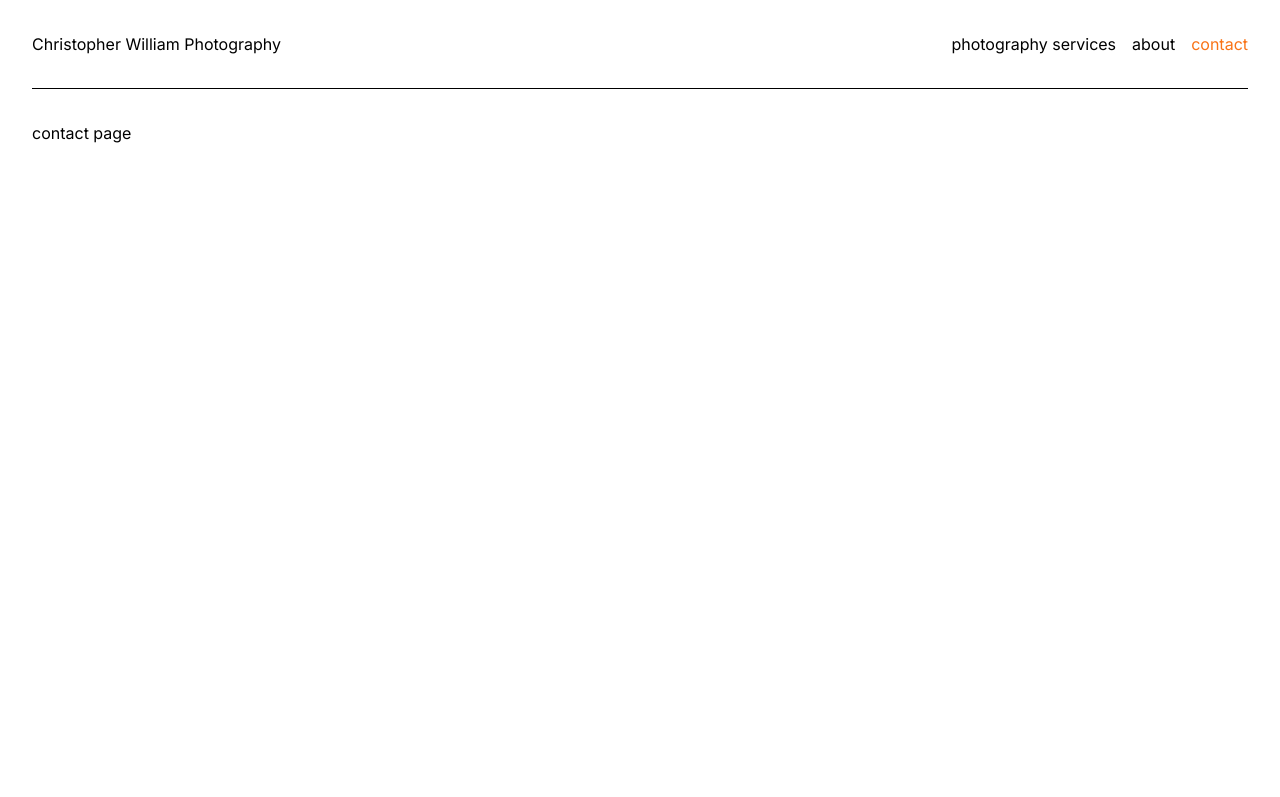
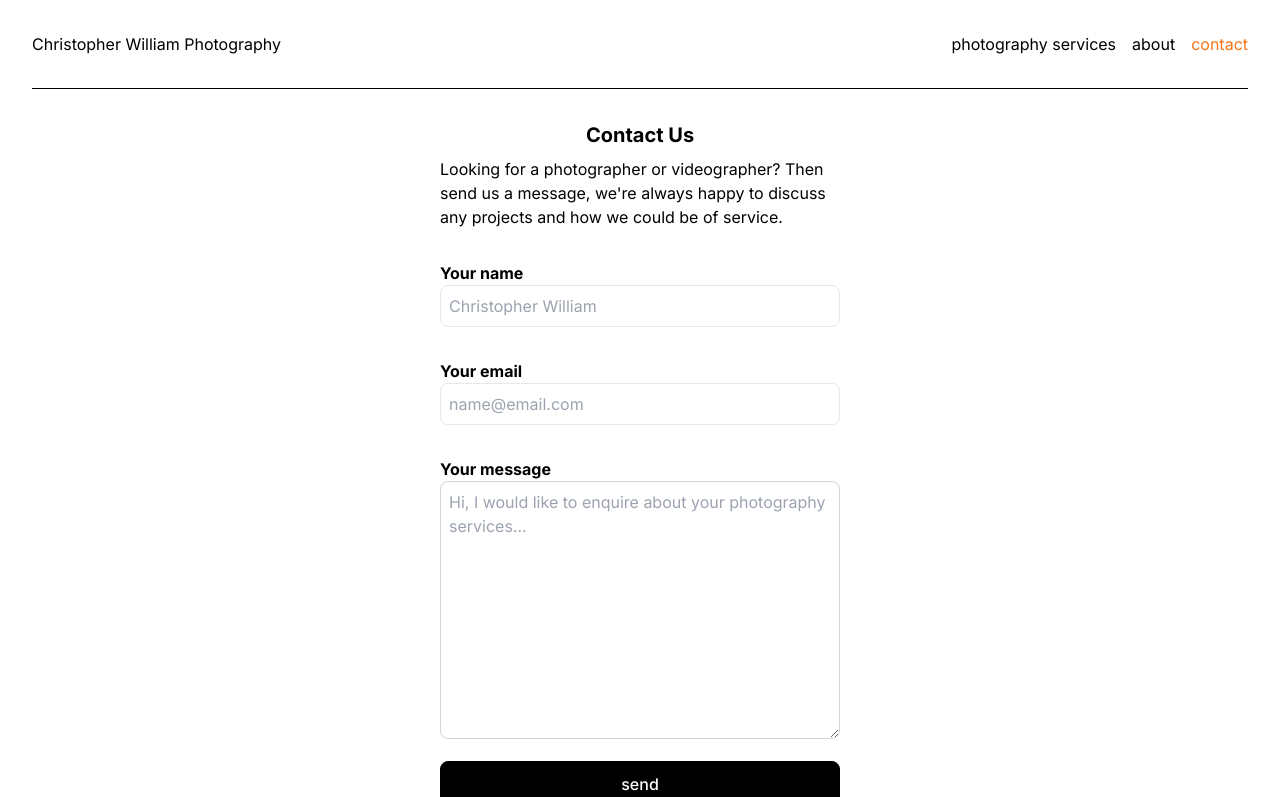
Before and after one commit to CSEAMAN3/christopherwilliamphoto, a Next.js app: page /contact in a window 1280 px wide. Shown: the top 797 px of the page. Built offline with nearby package versions, Linux system fonts and the light colour scheme; no server answers.

Commit message:
contact form update

```diff
--- /dev/null
+++ b/src/app/_actions.ts
@@ -0,0 +1,37 @@
+'use server'
+
+import {z} from 'zod'
+import { Resend } from 'resend'
+import { ContactFormSchema } from '@/lib/schema'
+import ContactFormEmail from '@/components/email-template'
+
+type ContactFormInputs = z.infer<typeof ContactFormSchema>
+const resend = new Resend(process.env.RESEND_API_KEY)
+
+const emailAddress = process.env.EMAIL as string
+
+export async function sendEmail(data: ContactFormInputs){
+  const result = ContactFormSchema.safeParse(data)
+
+  if(result.success){
+    const {name, email, message} = result.data
+
+    try {
+      const data = await resend.emails.send({
+        from: "contact@christopherwilliamphotography.co.uk",
+        to: [emailAddress],
+        reply_to: email,
+        subject: "Contact form submission",
+        text: `Name: ${name}\nEmail: ${email}\nMessage: ${message}`,
+        react: ContactFormEmail({name, email, message})
+      })
+      return {success: true, data}
+    } catch(error){
+      return {success: false, error}
+    }
+  }
+
+  if(result.error){
+    return {success: false, error: result.error.format()}
+  }
+}
--- /dev/null
+++ b/src/app/contact/components/ContactForm.tsx
@@ -0,0 +1,98 @@
+'use client'
+
+import {useForm, SubmitHandler} from "react-hook-form"
+import {z} from "zod"
+import { zodResolver } from "@hookform/resolvers/zod"
+import { toast } from "sonner"
+import { ContactFormSchema } from "@/lib/schema"
+import { sendEmail } from "@/app/_actions"
+
+export type ContactFormInputs = z.infer<typeof ContactFormSchema>
+
+export default function ContactForm() {
+
+  const {
+    register,
+    handleSubmit,
+    reset,
+    formState: {errors, isSubmitting}
+  } = useForm<ContactFormInputs>({
+    resolver: zodResolver(ContactFormSchema)
+  })
+
+  const processForm : SubmitHandler<ContactFormInputs> = async (data) => {
+
+    const result = await sendEmail(data)
+
+    if(result?.success){
+      console.log({data: result.data})
+      toast.success('email sent')
+      reset()
+      return
+    }
+    // toast error
+    console.log(result?.error)
+    toast.error('something went wrong')
+  }
+
+  return (
+    <form
+      onSubmit={handleSubmit(processForm)}
+      className="max-w-[400px] mx-auto"
+    >
+
+      <div className="mb-8">
+        <label htmlFor="name" className="font-bold">Your name</label>
+        <input
+          type="text"
+          id="name"
+          placeholder="Christopher William"
+          className="w-full rounded-lg border border-grey-300 border-1 p-2"
+          {...register('name')}
+        />
+        {errors.name?.message && (
+          <p className="ml-1 mt-1 text-sm text-red-400">{errors.name.message}</p>
+        )}
+      </div>
+
+
+      <div className="mb-8">
+        <label htmlFor="email" className="font-bold">Your email</label>
+        <input
+          type="text"
+          id="email"
+          placeholder="name@email.com"
+          className="w-full rounded-lg border border-grey-300 border-1 p-2"
+          {...register('email')}
+        />
+        {errors.email?.message && (
+          <p className="ml-1 mt-1 text-sm text-red-400">{errors.email.message}</p>
+        )}
+      </div>
+
+
+      <div className="mb-4">
+        <label htmlFor="message" className="font-bold">Your message</label>
+        <textarea
+          id="message"
+          placeholder="Hi, I would like to enquire about your photography services..."
+          cols={5}
+          rows={10}
+          className="w-full rounded-lg border border-gray-300 border-1 p-2"
+          {...register('message')}
+        />
+        {errors.message?.message && (
+          <p className="ml-1 mt-1 text-sm text-red-400">{errors.message.message}</p>
+        )}
+      </div>
+
+      <button
+        disabled={isSubmitting}
+        className='rounded-lg border border-black bg-black py-2.5 font-medium text-white w-full'
+      >
+        {isSubmitting ? "sending..." : "send"}
+      </button>
+
+    </form>
+  )
+}
--- a/src/app/contact/page.tsx
+++ b/src/app/contact/page.tsx
@@ -1,6 +1,11 @@
+import ContactForm from "./components/ContactForm";
 
 export default function ContactPage() {
   return (
-    <div>contact page</div>
+    <div>
+      <h2 className="text-center font-bold text-xl mb-2">Contact Us</h2>
+      <p className="mb-8 max-w-[400px] mx-auto">Looking for a photographer or videographer? Then send us a message, we&apos;re always happy to discuss any projects and how we could be of service.</p>
+      <ContactForm />
+    </div>
   )
 }
--- /dev/null
+++ b/src/app/providers.tsx
@@ -0,0 +1,12 @@
+'use client'
+
+import { Toaster } from "sonner"
+
+export default function Providers({children} : {children : React.ReactNode}){
+  return (
+    <>
+      {children}
+      <Toaster position='top-right' richColors expand closeButton />
+    </>
+  )
+}
--- a/src/components/DesktopNav.tsx
+++ b/src/components/DesktopNav.tsx
@@ -8,12 +8,12 @@ import { usePathname } from "next/navigation";
 export default function DesktopNav() {
   const pathname = usePathname()
   return (
-    <nav>
+    <nav className="hidden sm:block">
       <ul className="flex gap-4">
         {headerNav.filter(link => link.href !== "/").map(link => {
           const isActive = pathname === link.href
           return (
-            <li key="link.title">
+            <li key={link.href}>
               <Link href={link.href} className={`${isActive ? "text-orange-500 hover:text-orange-500" : "hover:text-sky-500"}`}>{link.title}</Link>
             </li>
           )
--- a/src/components/Header.tsx
+++ b/src/components/Header.tsx
@@ -10,13 +10,9 @@ export default function Header() {
           <Link href="/">Christopher William Photography</Link>
         </h1>
         {/* desktop nav */}
-        <div className="hidden md:block">
           <DesktopNav />
-        </div>
         {/* mobile nav */}
-        <div className="md:hidden">
           <MobileNav />
-        </div>
       </div>
     </header>
   )
--- a/src/components/MobileNav.tsx
+++ b/src/components/MobileNav.tsx
@@ -13,7 +13,7 @@ export default function MobileNav() {
   const classes = navToggle ? "block" : "hidden"
 
   return (
-    <>
+    <div className="md:hidden">
       {/* burger bars */}
       <div onClick={()=>setNavToggle(!navToggle)} className="cursor-pointer group">
         <div className="group-hover:bg-orange-500 w-8 h-[2px] bg-black rounded-full mb-2"></div>
@@ -32,7 +32,7 @@ export default function MobileNav() {
               {headerNav.map(link => {
                 const isActive = pathname === link.href
                 return (
-                  <li key={link.title} className="mb-8 text-white">
+                  <li key={link.href} className="mb-8 text-white">
                     <Link
                       href={link.href}
                       className={`${isActive ? "text-sky-800 hover:text-sky-800" : "hover:text-sky-600"} text-xl font-bold`}
@@ -47,6 +47,6 @@ export default function MobileNav() {
           </nav>
       </div>
 
-    </>
+    </div>
   )
 }
--- /dev/null
+++ b/src/components/email-template.tsx
@@ -0,0 +1,23 @@
+
+interface ContactFormEmailProps {
+  name: string,
+  email: string,
+  message: string,
+}
+
+const ContactFormEmail: React.FC<Readonly<ContactFormEmailProps>> = ({
+  name,
+  email,
+  message
+}) => (
+  <div>
+    <h1>Contact form submission</h1>
+    <p>
+      From <strong>{name}</strong> at {email}
+    </p>
+    <h2>Message:</h2>
+    <p>{message}</p>
+  </div>
+);
+
+export default ContactFormEmail
--- /dev/null
+++ b/src/lib/schema.ts
@@ -0,0 +1,9 @@
+import {z} from 'zod'
+
+export const ContactFormSchema = z.object({
+  name: z.string().min(1, {message: 'name is required'}),
+  email: z.string().min(3, {message: 'email is required'}).email('invalid email'),
+  message: z
+    .string()
+    .min(10, {message: 'message is required with a minimum of 10 characters'})
+})
```
Also changed, not shown: package.json (+9 -4 lines), 1 other file (tests, documents, lock files or other folders).
